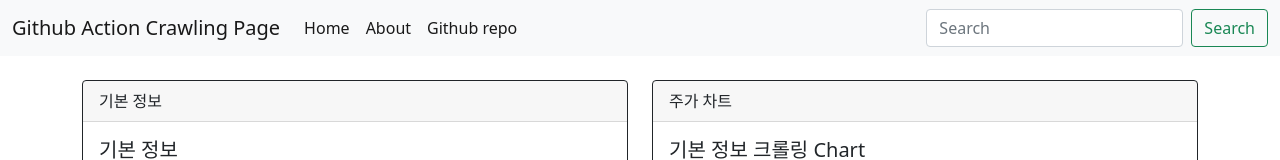
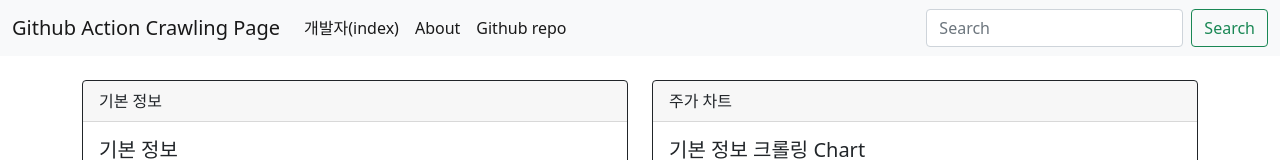
Before and after one commit to indextrown/project1, a plain HTML site: page index.html in a window 1280 px wide. Shown: the top 160 px of the page. Drawn offline with nearby package versions, Linux system fonts and the light colour scheme; a script that the page names is missing.

Commit message:
Update index.html

```diff
--- a/index.html
+++ b/index.html
@@ -18,7 +18,7 @@
           <div class="collapse navbar-collapse" id="navbarScroll">
             <ul class="navbar-nav me-auto my-2 my-lg-0 navbar-nav-scroll" style="--bs-scroll-height: 100px;">
               <li class="nav-item">
-                <a class="nav-link active" aria-current="page" href="#">Home</a>
+                <a class="nav-link active" aria-current="page" href="https://github.com/indextrown/project1">개발자(index)</a>
               </li>
               <li class="nav-item">
                 <a class="nav-link active" aria-current="page" href="#">About</a>
```
